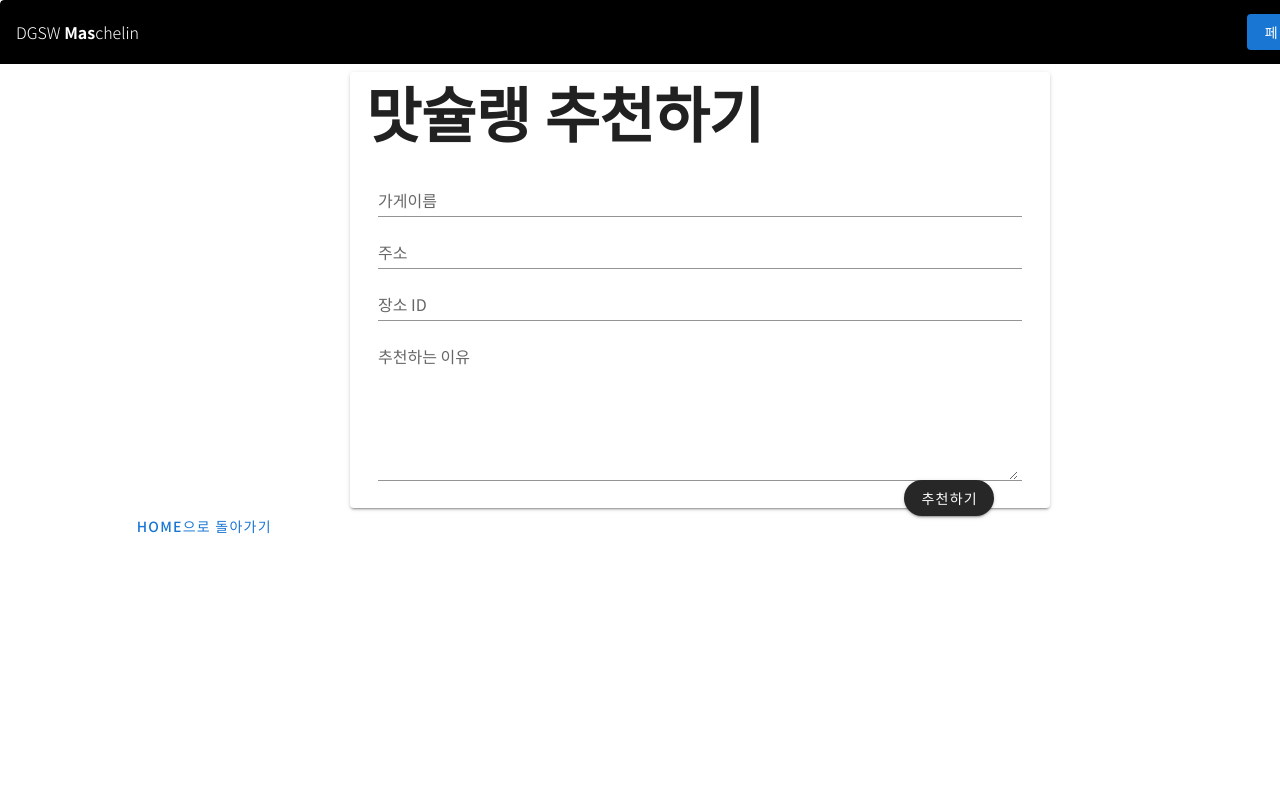
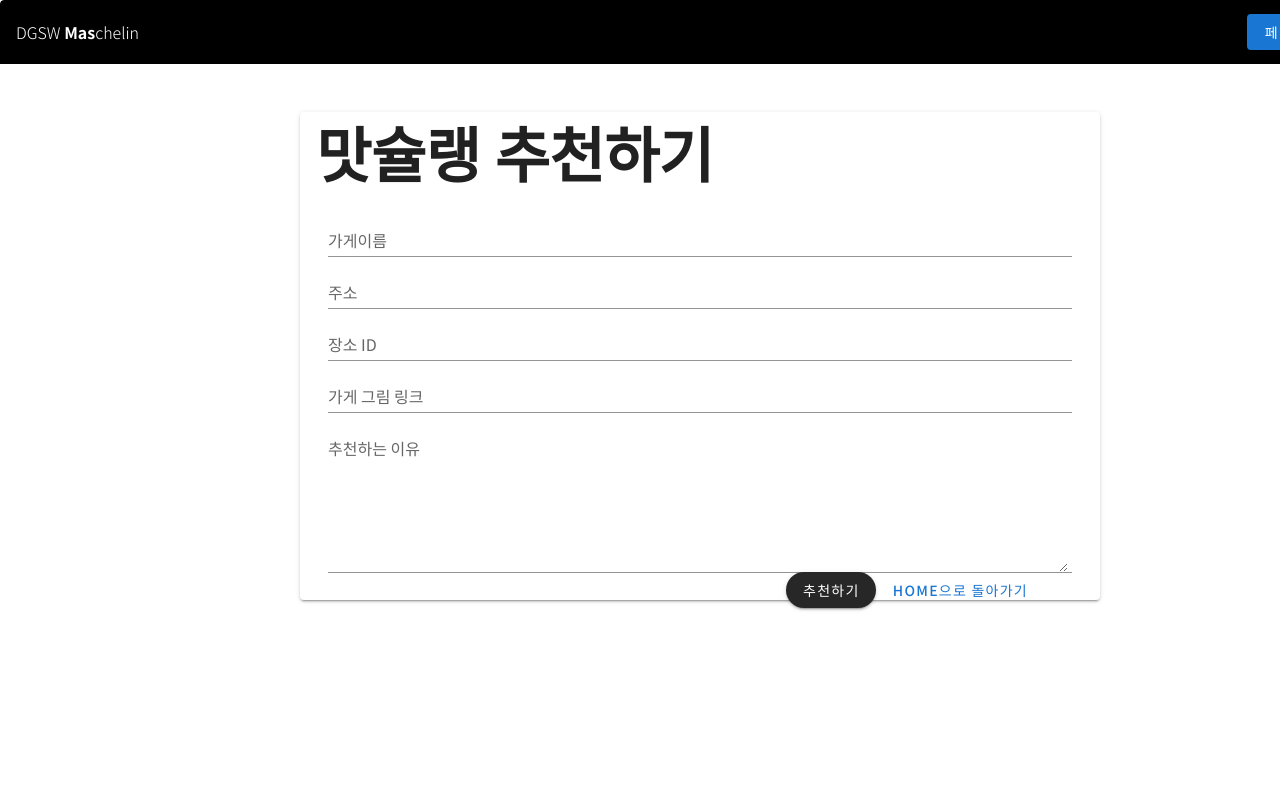
Before and after one commit to seoyeon12/DGSW_Maschelin, a Vue app: page /recommand in a window 1280 px wide. Shown: the top 800 px of the page. Built offline with nearby package versions, Linux system fonts and the light colour scheme; no server answers; the database is empty.

Commit message:
Update Recommand.vue

```diff
--- a/src/views/Recommand.vue
+++ b/src/views/Recommand.vue
@@ -1,8 +1,8 @@
-<template>
-  <div class="recommand">
+<template class="mt-15">
+  <div class="recommand" style="margin-top: 100px;">
     <v-card
-    class="mx-auto mt-15"
-    max-width="700"
+    class="mx-auto mt-16"
+    max-width="800"
     >
       <v-card-title class="text-h2 font-weight-bold">맛슐랭 추천하기</v-card-title>
 
@@ -28,6 +28,13 @@
           hide-details="auto"
           v-model="placeId"
         ></v-text-field>
+        <v-text-field
+          class="mx-3 my-3 pt-2"
+          label="가게 그림 링크"
+          :rules="rules"
+          hide-details="auto"
+          v-model="thumbnail"
+        ></v-text-field>
         <v-textarea
           class="mx-3 my-3 pt-2"
           clearable
@@ -41,13 +48,12 @@
           <v-btn color="dark" dark rounded @click="addStore">
             추천하기
           </v-btn>
+          <v-btn class="mx-lg-auto" text dark rounded color="dark">
+            <router-link to="/">HOME으로 돌아가기</router-link>
+          </v-btn>
         </v-row>
       </v-card-text>
     </v-card>
-
-    <v-btn class="mx-lg-auto" text color="primary">
-      <router-link to="/">HOME으로 돌아가기</router-link>
-    </v-btn>
   </div>
 </template>
 
@@ -63,7 +69,8 @@ export default {
     name: '',
     reson: '',
     address: '',
-    placeId: ''
+    placeId: '',
+    thumbnail: ''
   }),
   methods: {
     checkEmpty () {
@@ -85,7 +92,8 @@ export default {
         placeId: this.placeId,
         reson: this.reson,
         starCounter: 0,
-        starTotal: 0
+        starTotal: 0,
+        thumbnail: this.thumbnail
       }
 
       if (this.checkEmpty && this.checkAgree()) {
@@ -108,7 +116,3 @@ export default {
   }
 }
 </script>
-
-<style>
-
-</style>
```
